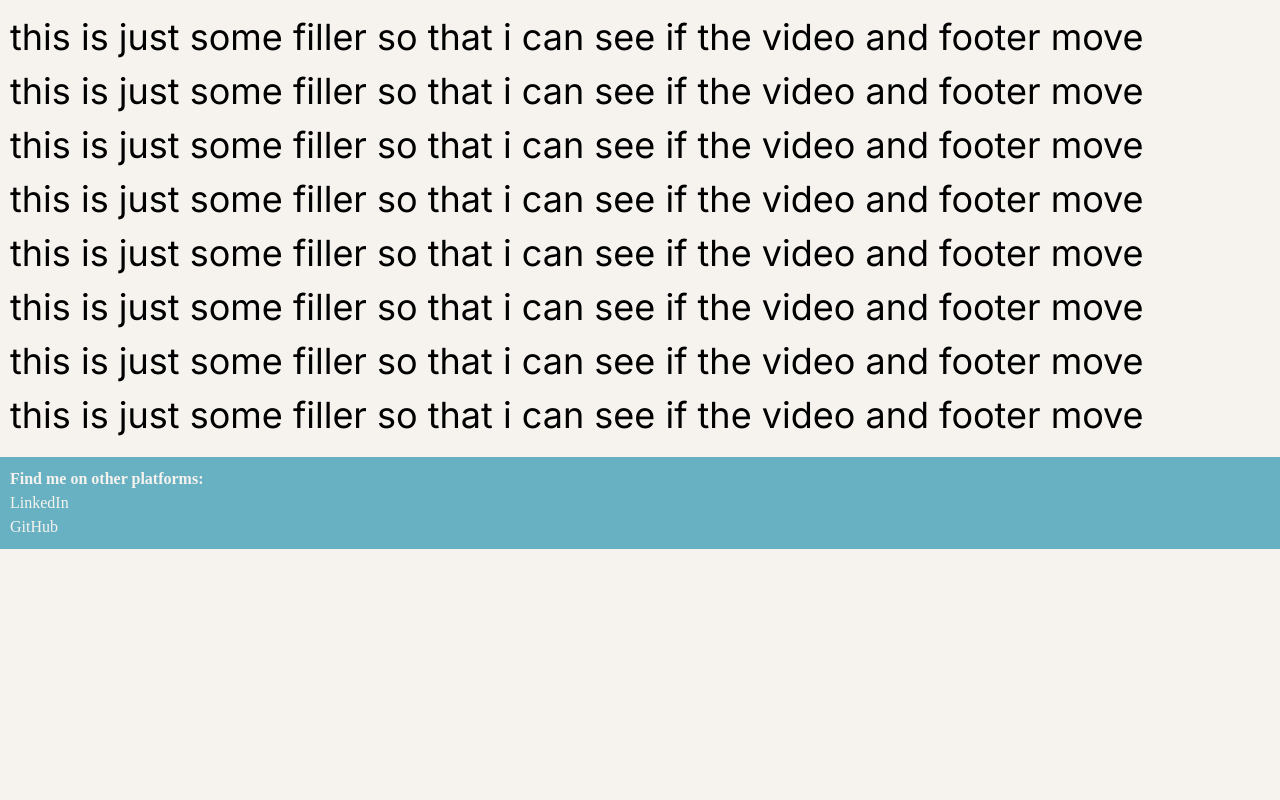
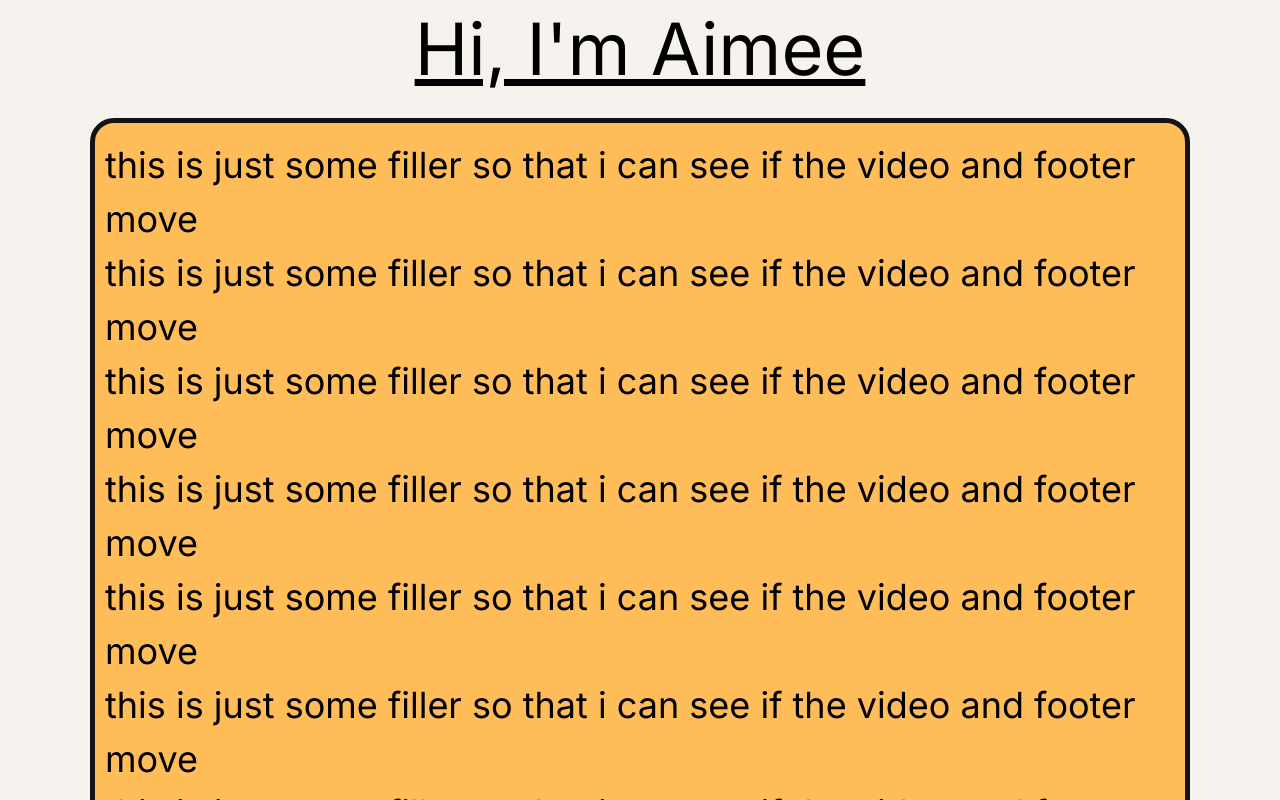
Before and after one commit to aimeetonks02/cv-site, a Next.js app: page / in a window 1280 px wide. Shown: the part 920-1720 px from the top of the page. Before the commit the page ends 1469 px from the top, so only its background shows below. Built offline with nearby package versions, Linux system fonts and the light colour scheme.

Commit message:
colour matching

```diff
--- a/src/app/globals.css
+++ b/src/app/globals.css
@@ -24,14 +24,9 @@ body {
 }
 
 h1{
-  font-size: 36px;
-}
-
-nav{
-  background-color: #dec2ba;
-  font-size: 28px;
-  font-weight: 600;
-  padding: 4px 8px;
+  font-size: 72px;
+  text-align: center;
+  text-decoration: underline;
 }
 
 a:hover{
@@ -64,8 +59,17 @@ footer{
 }
 
 .fill{
+  height: fit-content;
+  width: 1100px;
+  background-color: #ffbd59;
+  margin: 15px auto;
   padding: 15px 10px;
-  overflow: hidden;
+  border: 5px solid #141313;
+  border-radius: 24px;
+}
+
+.fill>p{
+  font-size: 36px;
 }
 
 .separator{
--- a/src/app/page.tsx
+++ b/src/app/page.tsx
@@ -16,15 +16,18 @@ export default function Home() {
         <div className='item'/>
         <div className='item'/>
       </div>
+      <div className='title'>
+        <h1>Hi, I'm Aimee</h1>
+      </div>
       <div className='fill'>
-        <h1>this is just some filler so that i can see if the video and footer move</h1>
-        <h1>this is just some filler so that i can see if the video and footer move</h1>
-        <h1>this is just some filler so that i can see if the video and footer move</h1>
-        <h1>this is just some filler so that i can see if the video and footer move</h1>
-        <h1>this is just some filler so that i can see if the video and footer move</h1>
-        <h1>this is just some filler so that i can see if the video and footer move</h1>
-        <h1>this is just some filler so that i can see if the video and footer move</h1>
-        <h1>this is just some filler so that i can see if the video and footer move</h1>
+        <p>this is just some filler so that i can see if the video and footer move</p>
+        <p>this is just some filler so that i can see if the video and footer move</p>
+        <p>this is just some filler so that i can see if the video and footer move</p>
+        <p>this is just some filler so that i can see if the video and footer move</p>
+        <p>this is just some filler so that i can see if the video and footer move</p>
+        <p>this is just some filler so that i can see if the video and footer move</p>
+        <p>this is just some filler so that i can see if the video and footer move</p>
+        <p>this is just some filler so that i can see if the video and footer move</p>
 
       </div>
       <footer>
```
